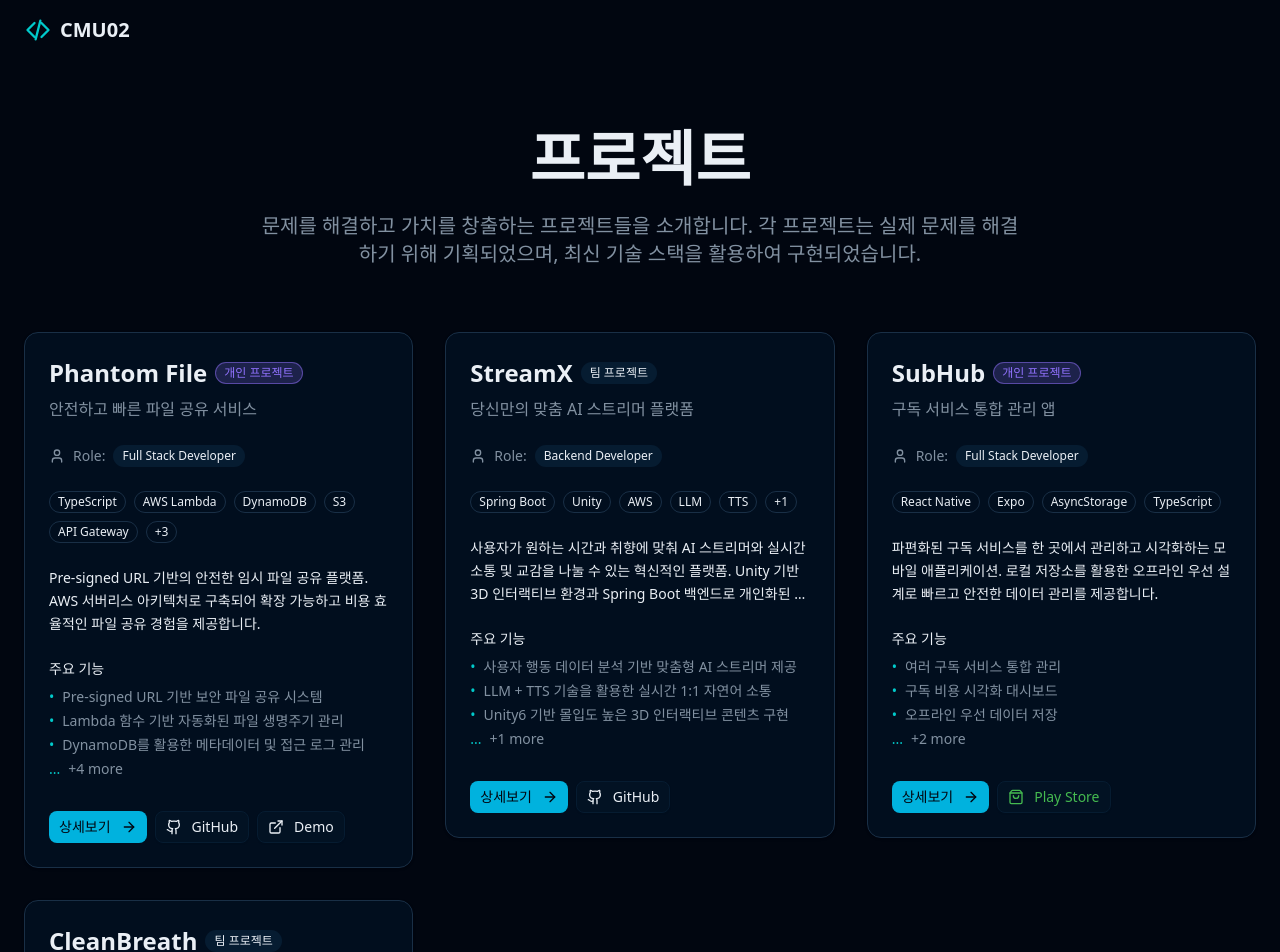
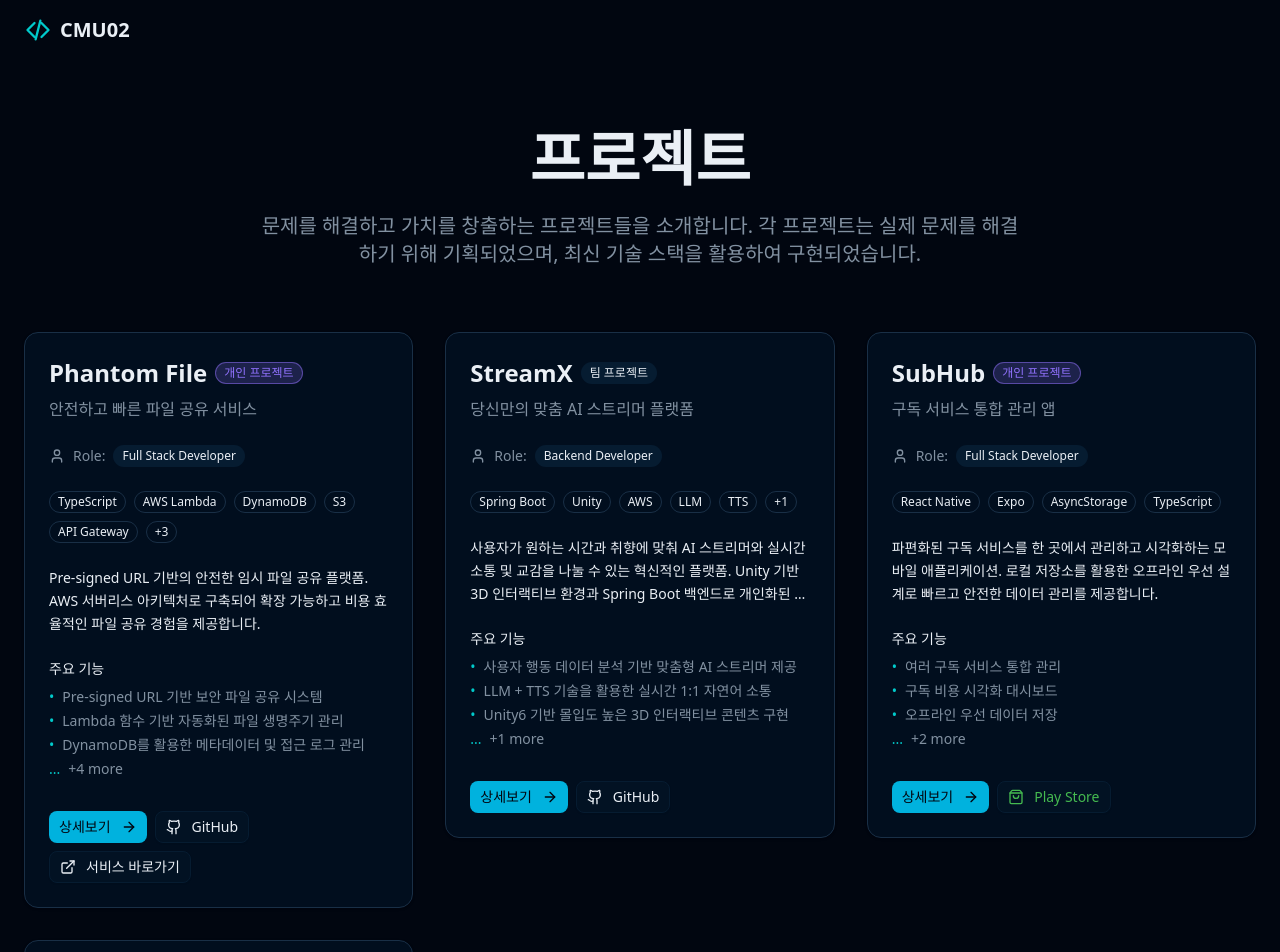
Before and after one commit to CMU02/Portfolio, a Next.js app: page /projects in a window 1280 px wide. Shown: the top 952 px of the page. Built offline with nearby package versions, Linux system fonts and the light colour scheme.

Commit message:
fix(project-card): Demo 버튼 문구를 바로가기로 수정

```diff
--- a/components/project-card.tsx
+++ b/components/project-card.tsx
@@ -127,7 +127,7 @@ export function ProjectCard({ project, index = 0 }: ProjectCardProps) {
                   rel="noopener noreferrer"
                 >
                   <ExternalLink className="w-4 h-4 mr-1" />
-                  Demo
+                  {t("liveService")}
                 </a>
               </Button>
             )}
--- a/messages/en.json
+++ b/messages/en.json
@@ -94,7 +94,7 @@
     "uiDesignImprovement": "UI Design Improvement",
     "designBefore": "Before",
     "designAfter": "After",
-    "liveService": "Live Service",
+    "liveService": "Go to Service",
     "troubleShooting": "Trouble Shooting",
     "tsProblem": "Problem",
     "tsCause": "Cause",
```
